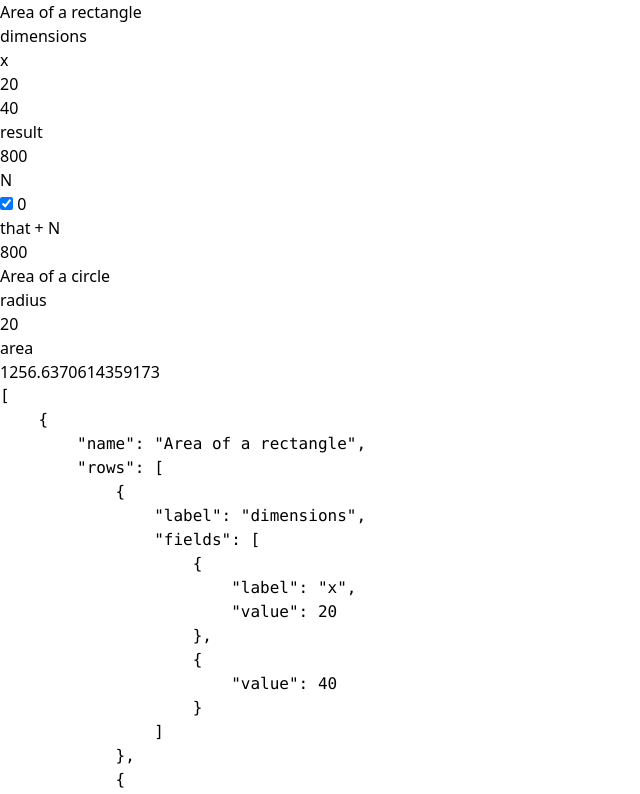
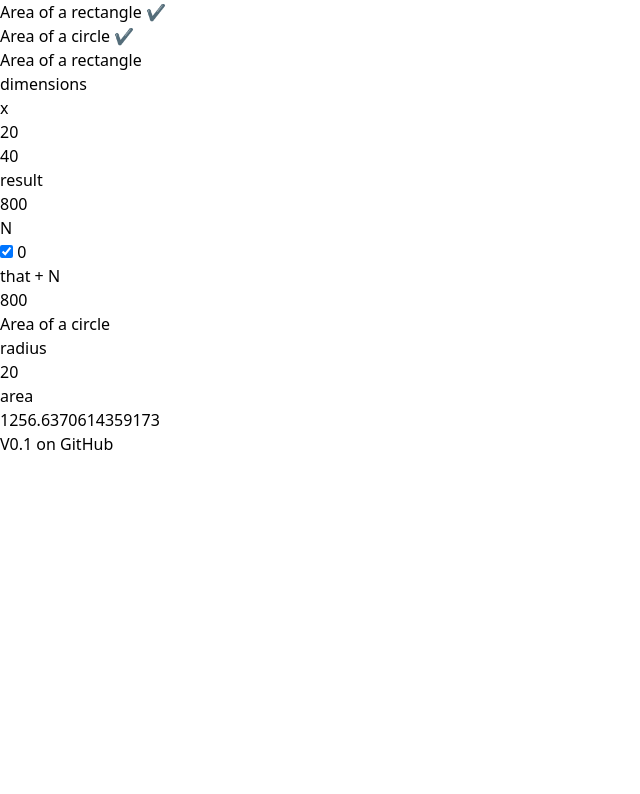
Before and after one commit to AlexOssDev/calc-engine, a SvelteKit app: page / in a window 1280 px wide. Shown: the top 794 px of the page, without its empty margins (0-640 px from the left). Built offline with nearby package versions, Linux system fonts and the light colour scheme.

Commit message:
fix: removed debugging data

```diff
--- a/src/routes/+page.svelte
+++ b/src/routes/+page.svelte
@@ -24,7 +24,7 @@
 	if (params) window.location.search = '';
 </script>
 
-<!-- <StackList /> -->
+<StackList />
 
 <main class="mt-0 md:p-2">
 	{#each $dataStore as stack}
@@ -33,10 +33,4 @@
 </main>
 
 <!-- this is just to get everything centered -->
-<!-- <span /> -->
-
-<pre class="h-screen w-full overflow-y-auto bg-black text-green-400">{JSON.stringify(
-		$dataStore,
-		undefined,
-		4
-	)}</pre>
+<span />
```
